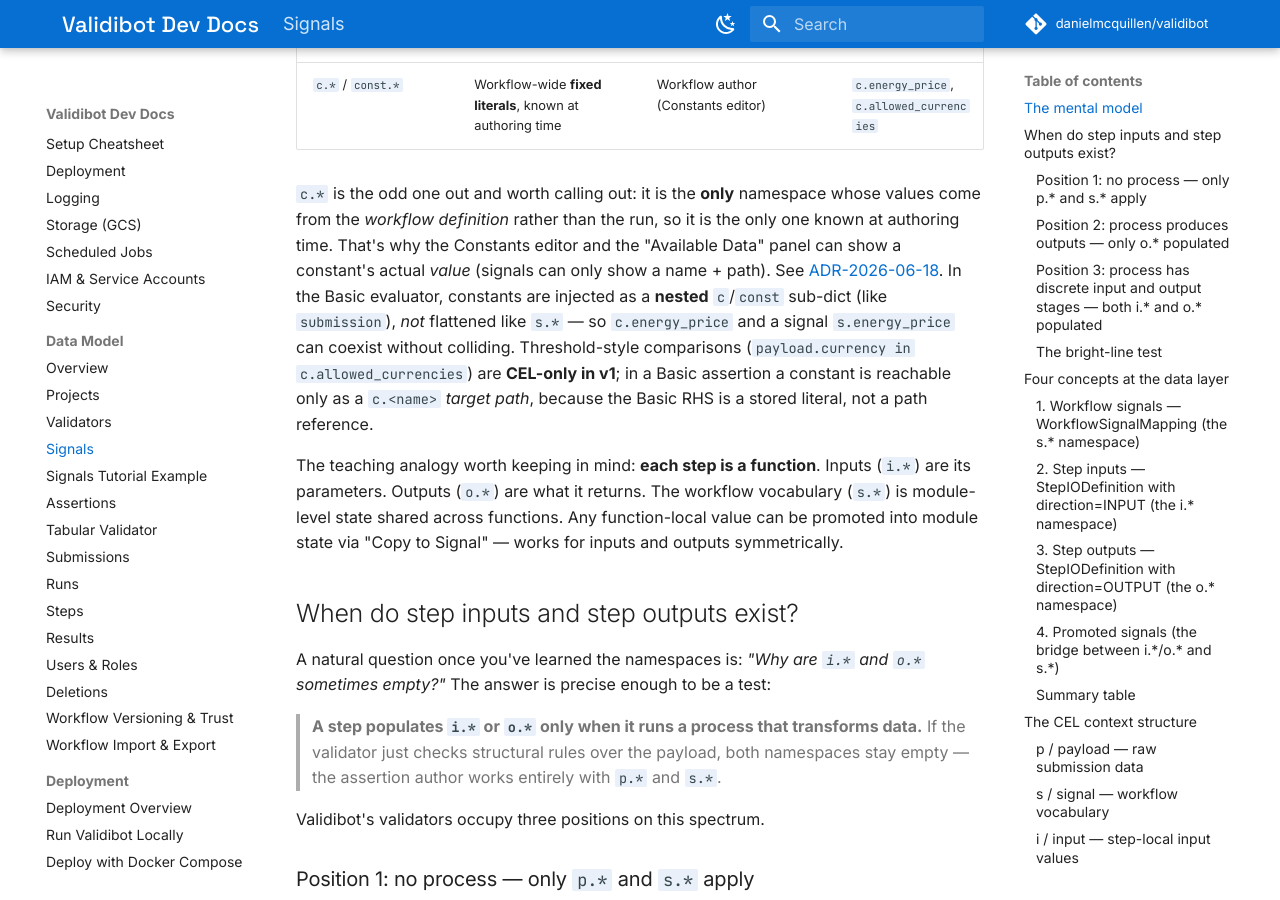
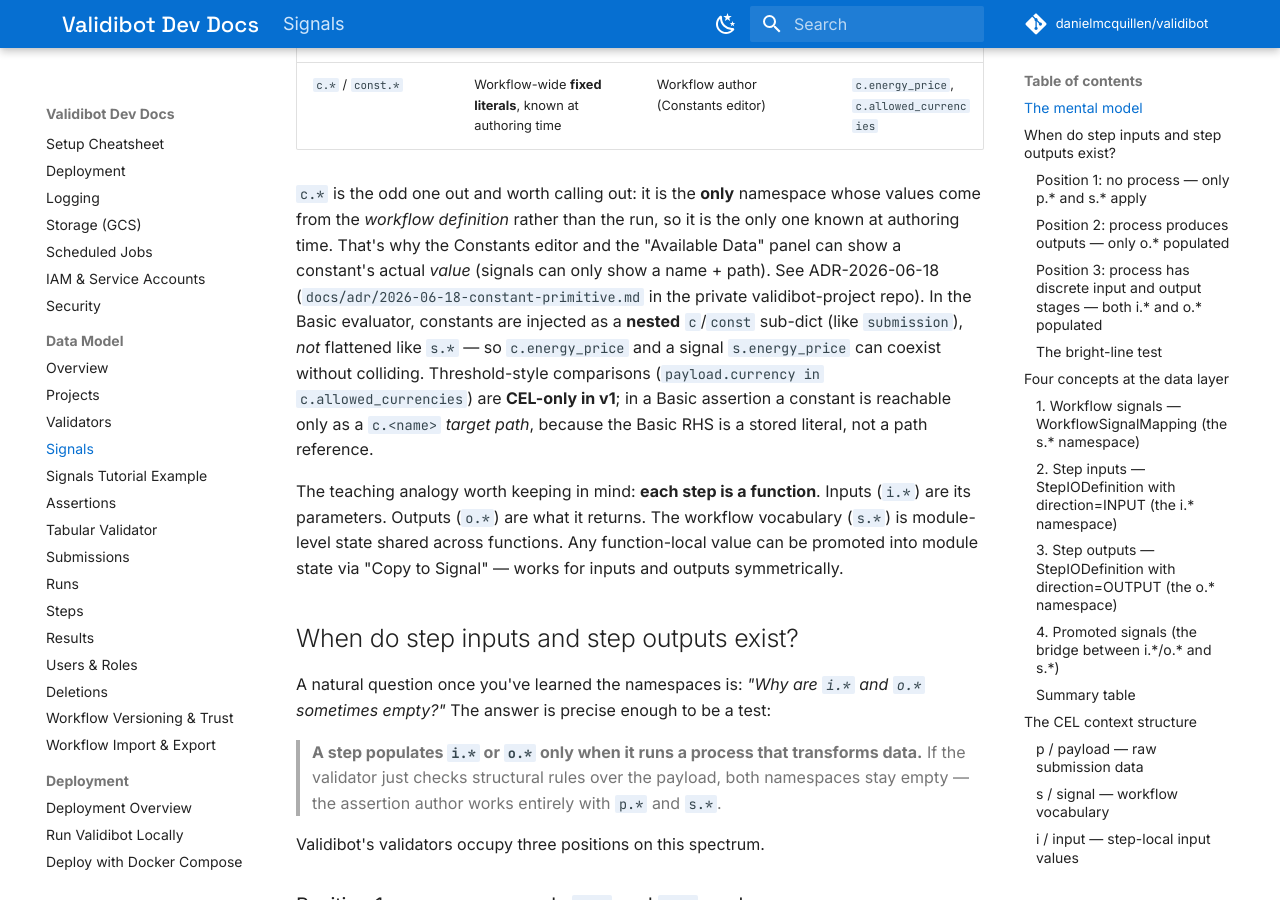
Before and after one commit to danielmcquillen/validibot, an MkDocs documentation site: the page built from docs/dev_docs/data-model/signals.md, in a window 1280 px wide and 900 px high, scrolled down 1302 px. Built offline with MkDocs 1.6.1 and Material for MkDocs 9.7.7, drawn with Linux system fonts in a browser that asks for light colours; comment, search, counter and statistics services are not loaded.

Commit message:
Fix small bugs

```diff
--- a/docs/dev_docs/data-model/signals.md
+++ b/docs/dev_docs/data-model/signals.md
@@ -46,7 +46,8 @@
 whose values come from the *workflow definition* rather than the run, so it is
 the only one known at authoring time. That's why the Constants editor and the
 "Available Data" panel can show a constant's actual *value* (signals can only
-show a name + path). See [ADR-2026-06-18](../../../../validibot-project/docs/adr/2026-06-18-constant-primitive.md).
+show a name + path). See ADR-2026-06-18 (`docs/adr/2026-06-18-constant-primitive.md`
+in the private validibot-project repo).
 In the Basic evaluator, constants are injected as a **nested** `c`/`const`
 sub-dict (like `submission`), *not* flattened like `s.*` — so `c.energy_price`
 and a signal `s.energy_price` can coexist without colliding. Threshold-style
```
Also changed, not shown: 1 other file.
